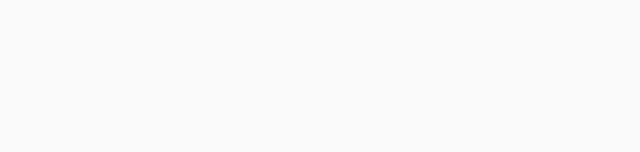
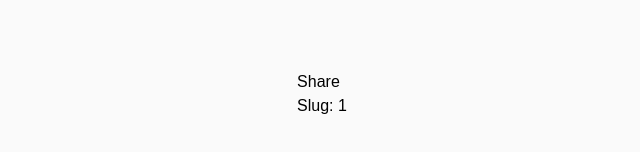
Before and after one commit to boidushya/rang, a Next.js app: page /share/1 in a window 1280 px wide. Before the commit this address had no page. Shown: the part 306-458 px from the top of the page, without its empty margins (318-958 px from the left). Built offline with nearby package versions, Linux system fonts and the light colour scheme; a web font is replaced by a local one.

Commit message:
fix(og): trying to get og to work

```diff
--- a/app/share/[slug]/page.tsx
+++ b/app/share/[slug]/page.tsx
@@ -2,6 +2,13 @@ import { redirect } from "next/navigation";
 
 export default function Share({ params }: { params: { slug: string } }) {
   const { slug } = params;
-  // redirect to the home page with UTM parameters
-  redirect(`/?utm_source=share&utm_medium=link&utm_campaign=${slug}`);
+  //   // redirect to the home page with UTM parameters
+  //   redirect(`/?utm_source=share&utm_medium=link&utm_campaign=${slug}`);
+
+  return (
+    <div>
+      <h1>Share</h1>
+      <p>Slug: {slug}</p>
+    </div>
+  );
 }
```
